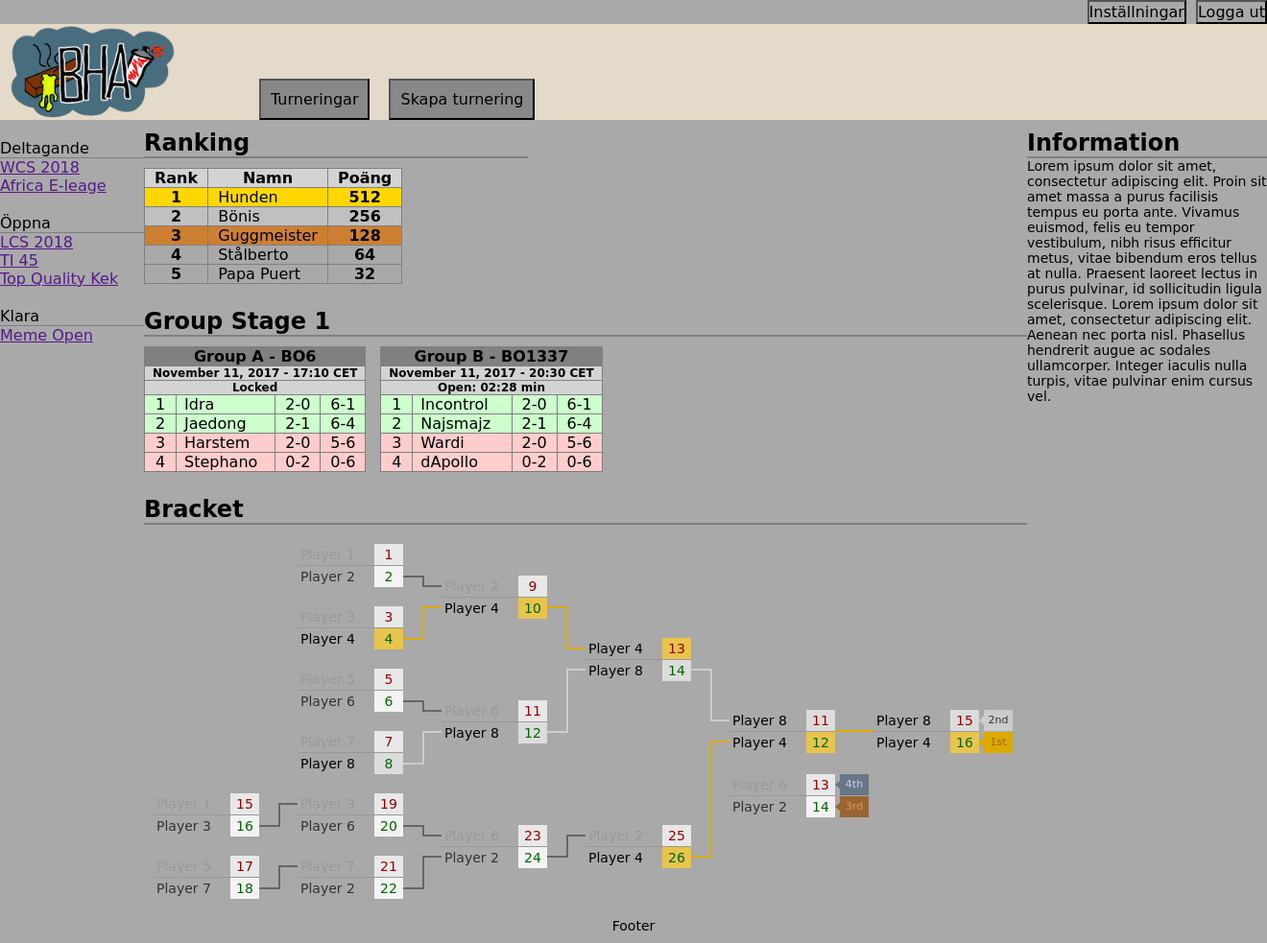
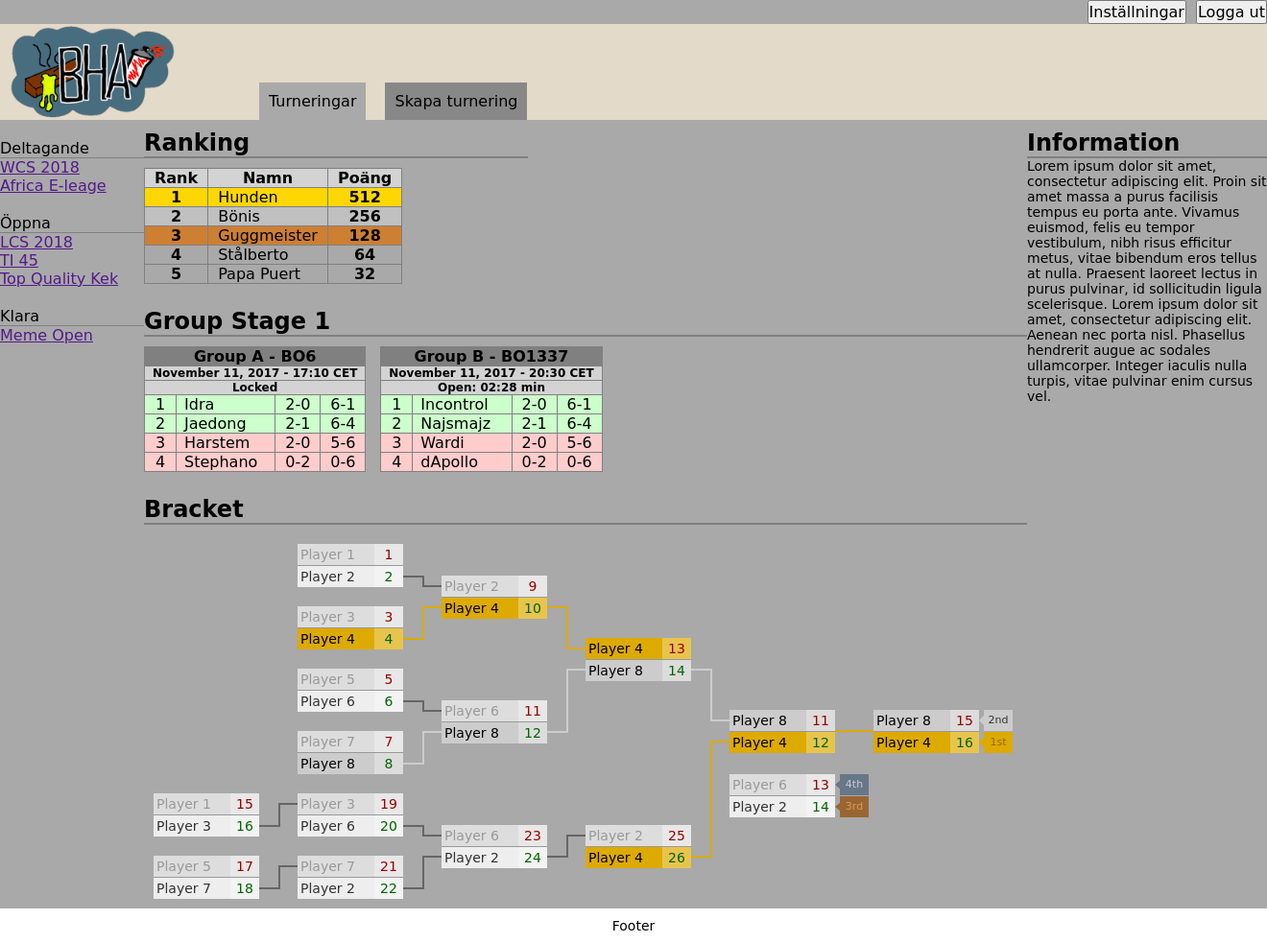
Before and after one commit to perjhellstrom/betting_site, a Flask app: template site/templates/active_tournaments.html in a window 1320 px wide. Shown: the whole page at 96% size. Run offline with Flask 2, Linux system fonts and the light colour scheme; the template is opened without the code that fills it, so the values that code supplies are empty.

Commit message:
Make tabs more interactive

```diff
--- a/site/css/active_tournaments.css
+++ b/site/css/active_tournaments.css
@@ -1,9 +1,4 @@
 @import url("base.css");
-@import url("detailed_match.css");
-
-* {
-    background-color: #a9a9a9;
-}
 
 section {
     margin: 10px 0 10px 0;
@@ -22,6 +17,7 @@ p {
     flex: 1 1 auto;
     justify-content: flex-end;
     height: 25px;
+    background-color: #a9a9a9;
 }
 
 .header-button {
@@ -60,6 +56,16 @@ p {
 .tab,
 .header-button {
     font-size: 16px;
+}
+
+.tab:hover,
+.tab-active {
+    background-color: #a9a9a9;
+}
+
+.active-tournament {
+    display: flex;
+    background-color: #a9a9a9;
 }
 
 .tournament-list-container {
--- a/site/css/base.css
+++ b/site/css/base.css
@@ -1,7 +1,6 @@
 
 * {
     font-family: Comic Sans MS;
-    background-color: #f9f;
     margin: 0;
     padding: 0;
 }
--- /dev/null
+++ b/site/javascript/page_switcher.js
@@ -0,0 +1,15 @@
+
+var onTabClick = function(event) {
+    var tabs = document.querySelectorAll(".tab");
+    for (var index = 0; index < tabs.length; index++) {
+        tabs[index].classList.remove("tab-active");
+    }
+    event.target.classList.add("tab-active");
+}
+
+window.addEventListener("load", function(event) {
+    var tabs = document.querySelectorAll(".tab");
+    for (var index = 0; index < tabs.length; index++) {
+        tabs[index].addEventListener("click", onTabClick);
+    }
+});
--- a/site/templates/active_tournaments.html
+++ b/site/templates/active_tournaments.html
@@ -6,6 +6,7 @@
     <meta name="description" content="Place your bets bois!">
     <link rel="stylesheet" href="../css/better_table.css">
     <link rel="stylesheet" href="../css/group_stage.css">
+    <link rel="stylesheet" href="../css/detailed_match.css">
     <link rel="stylesheet" href="../css/active_tournaments.css">
     <link rel="stylesheet" href="../packages/jquery_bracket/jquery.bracket.min.css">
     <script src="../javascript/jquery-3.3.1.js"></script>
@@ -20,11 +21,12 @@
         <div class="navigation">
             <img src="../resources/logo.png" alt="Fett med både syra å fett med spray!">
             <div class="tab-container">
-                <button class="tab">Turneringar</button>
-                <button class="tab">Skapa turnering</button>
+                <div class="tab tab-active">Turneringar</div>
+                <div class="tab">Skapa turnering</div>
             </div>
         </div>
-        <div class="row-container">
+        <script src="../javascript/page_switcher.js"></script>
+        <div class="active-tournament">
             <div class="tournament-list-container">
                 <div class="tournament-list-item">Deltagande</div>
                 <a href="">WCS 2018</a>
```
